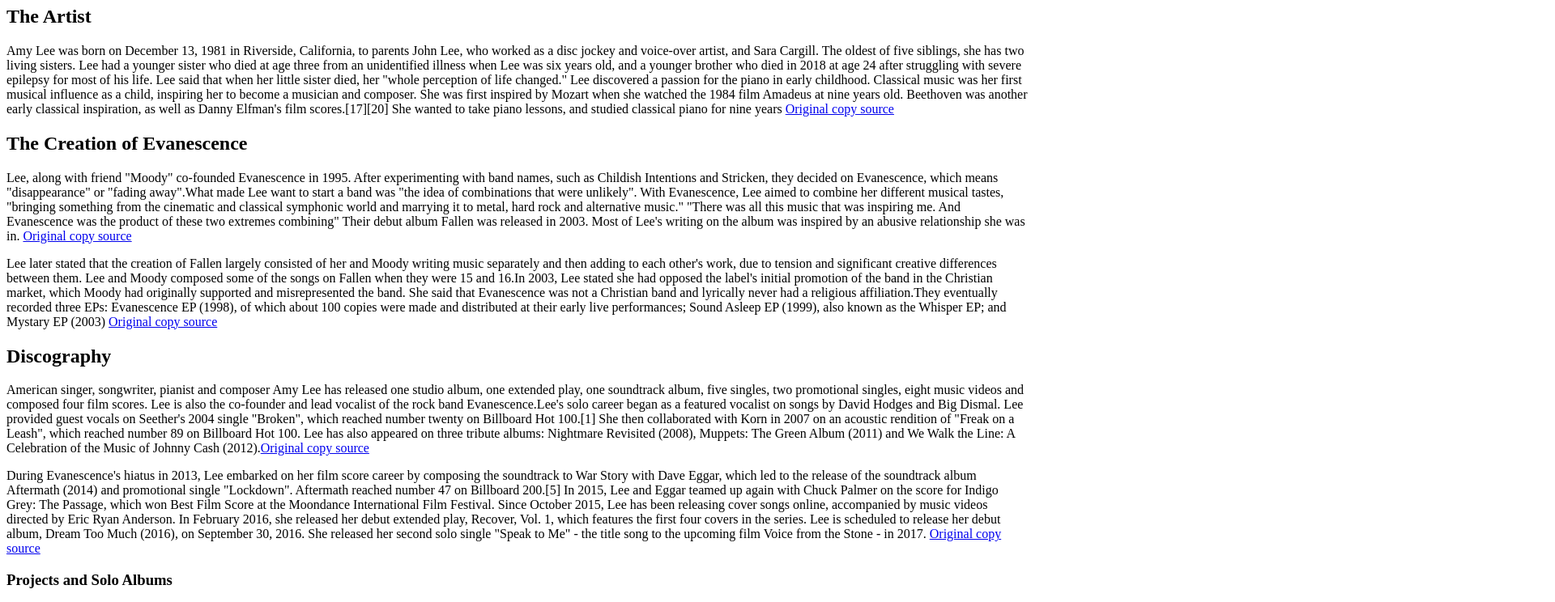
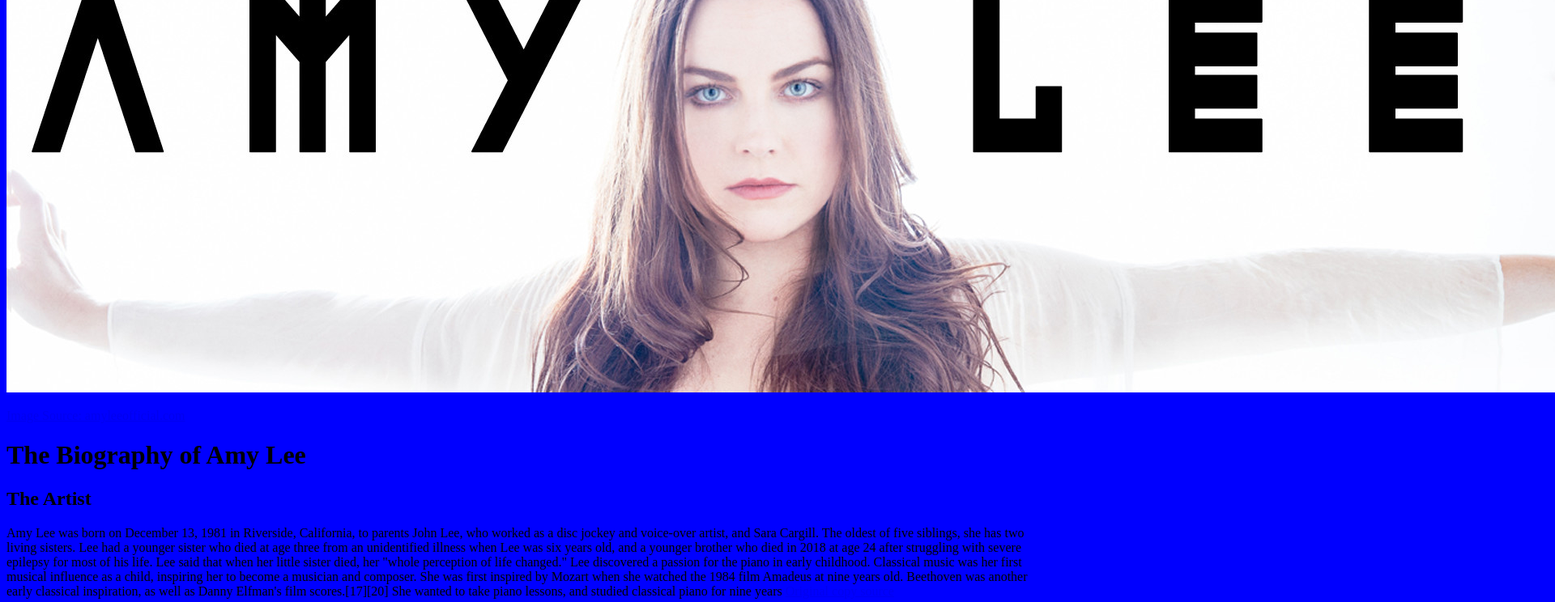
Before and after one commit to Seiraeurta31/m4--hw4-frank-ashley, a plain HTML site: page index.html in a window 1280 px wide. Shown: the part 169-913 px from the top of the page at 81% size, 1920 px wide, since content can reach past the window. Drawn offline with Linux system fonts and the light colour scheme.

Commit message:
updated folder - VS issues

```diff
--- a/styles.css
+++ b/styles.css
@@ -0,0 +1,3 @@
+body{
+    background-color: blue
+}
```
Also changed, not shown: index.html (+2 -0 lines), images/Lighthouse Perfomance Report.PNG (added), images/amy-banner-1920x610.jpg (added).
